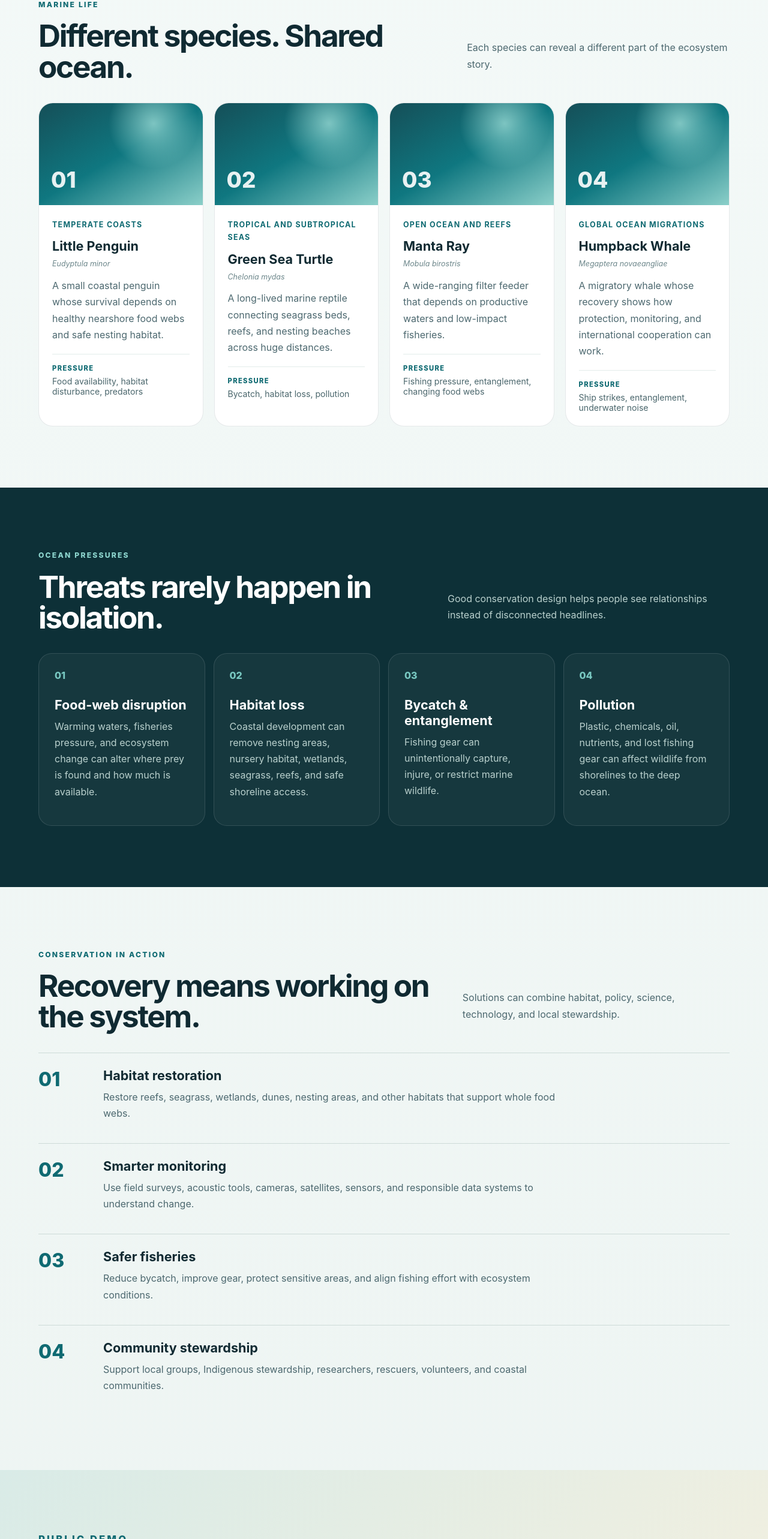
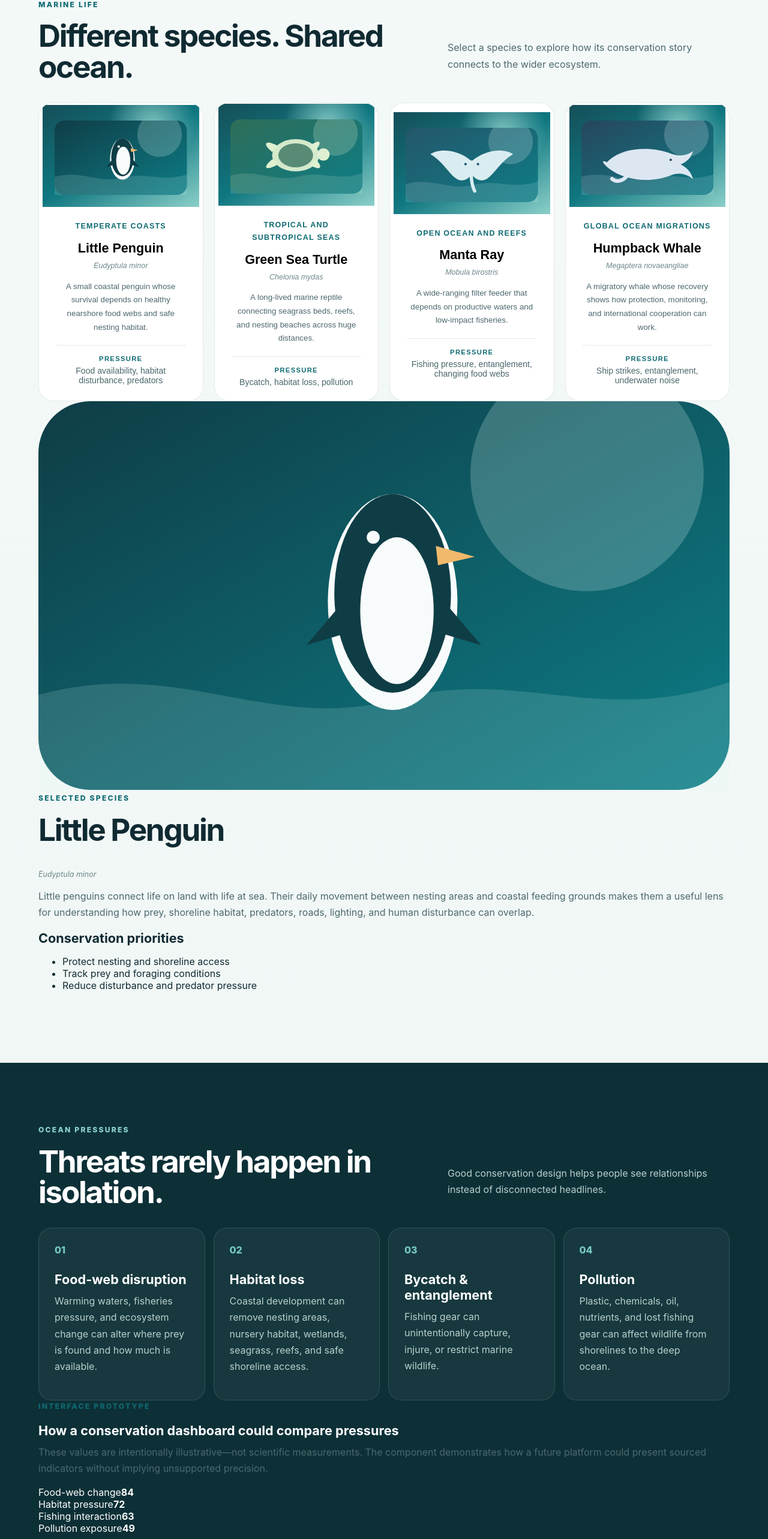
Before and after one commit to grauconejo13/marine-conservation-ui, a React (Vite) app: page / in a window 1280 px wide. Shown: the part 1543-4109 px from the top of the page at 60% size. Built offline with nearby package versions, Linux system fonts and the light colour scheme.

Commit message:
feat: add species interaction and conservation visualization

```diff
--- a/src/App.jsx
+++ b/src/App.jsx
@@ -1,6 +1,10 @@
-import { marineLife, threats, responses } from './data/marineLife.js'
+import { useState } from 'react'
+import { marineLife, threats, responses, demoPressureData } from './data/marineLife.js'
+import MarineIllustration from './components/MarineIllustration.jsx'
 
 function App() {
+  const [selectedSpecies, setSelectedSpecies] = useState(marineLife[0])
+
   return (
     <div className="app-shell">
       <header className="site-header">
@@ -64,14 +68,20 @@ function App() {
               <p className="eyebrow">Marine life</p>
               <h2>Different species. Shared ocean.</h2>
             </div>
-            <p>Each species can reveal a different part of the ecosystem story.</p>
+            <p>Select a species to explore how its conservation story connects to the wider ecosystem.</p>
           </div>
 
           <div className="species-grid">
-            {marineLife.map((animal, index) => (
-              <article className="species-card" key={animal.id}>
-                <div className="species-visual" aria-hidden="true">
-                  <span>{String(index + 1).padStart(2, '0')}</span>
+            {marineLife.map((animal) => (
+              <button
+                className={`species-card ${selectedSpecies.id === animal.id ? 'selected' : ''}`}
+                key={animal.id}
+                type="button"
+                onClick={() => setSelectedSpecies(animal)}
+                aria-pressed={selectedSpecies.id === animal.id}
+              >
+                <div className="species-visual">
+                  <MarineIllustration id={animal.id} name={animal.name} />
                 </div>
                 <div className="card-body">
                   <p className="meta">{animal.ecosystem}</p>
@@ -80,9 +90,25 @@ function App() {
                   <p>{animal.summary}</p>
                   <div className="pressure"><span>Pressure</span>{animal.pressure}</div>
                 </div>
-              </article>
+              </button>
             ))}
           </div>
+
+          <article className="species-detail" aria-live="polite">
+            <div className="detail-art">
+              <MarineIllustration id={selectedSpecies.id} name={selectedSpecies.name} />
+            </div>
+            <div>
+              <p className="eyebrow">Selected species</p>
+              <h2>{selectedSpecies.name}</h2>
+              <p className="scientific detail-scientific">{selectedSpecies.scientificName}</p>
+              <p className="detail-story">{selectedSpecies.story}</p>
+              <h3>Conservation priorities</h3>
+              <ul>
+                {selectedSpecies.priorities.map((priority) => <li key={priority}>{priority}</li>)}
+              </ul>
+            </div>
+          </article>
         </section>
 
         <section className="dark-section section-pad" id="threats">
@@ -101,6 +127,25 @@ function App() {
                 <p>{item.text}</p>
               </article>
             ))}
+          </div>
+
+          <div className="viz-panel" aria-labelledby="pressure-viz-title">
+            <div className="viz-copy">
+              <p className="eyebrow">Interface prototype</p>
+              <h3 id="pressure-viz-title">How a conservation dashboard could compare pressures</h3>
+              <p>
+                These values are intentionally illustrative—not scientific measurements. The component demonstrates
+                how a future platform could present sourced indicators without implying unsupported precision.
+              </p>
+            </div>
+            <div className="bar-chart" role="img" aria-label="Illustrative bar chart of four marine conservation pressures">
+              {demoPressureData.map((item) => (
+                <div className="bar-row" key={item.label}>
+                  <div className="bar-label"><span>{item.label}</span><strong>{item.value}</strong></div>
+                  <div className="bar-track"><span style={{ width: `${item.value}%` }} /></div>
+                </div>
+              ))}
+            </div>
           </div>
         </section>
 
```
